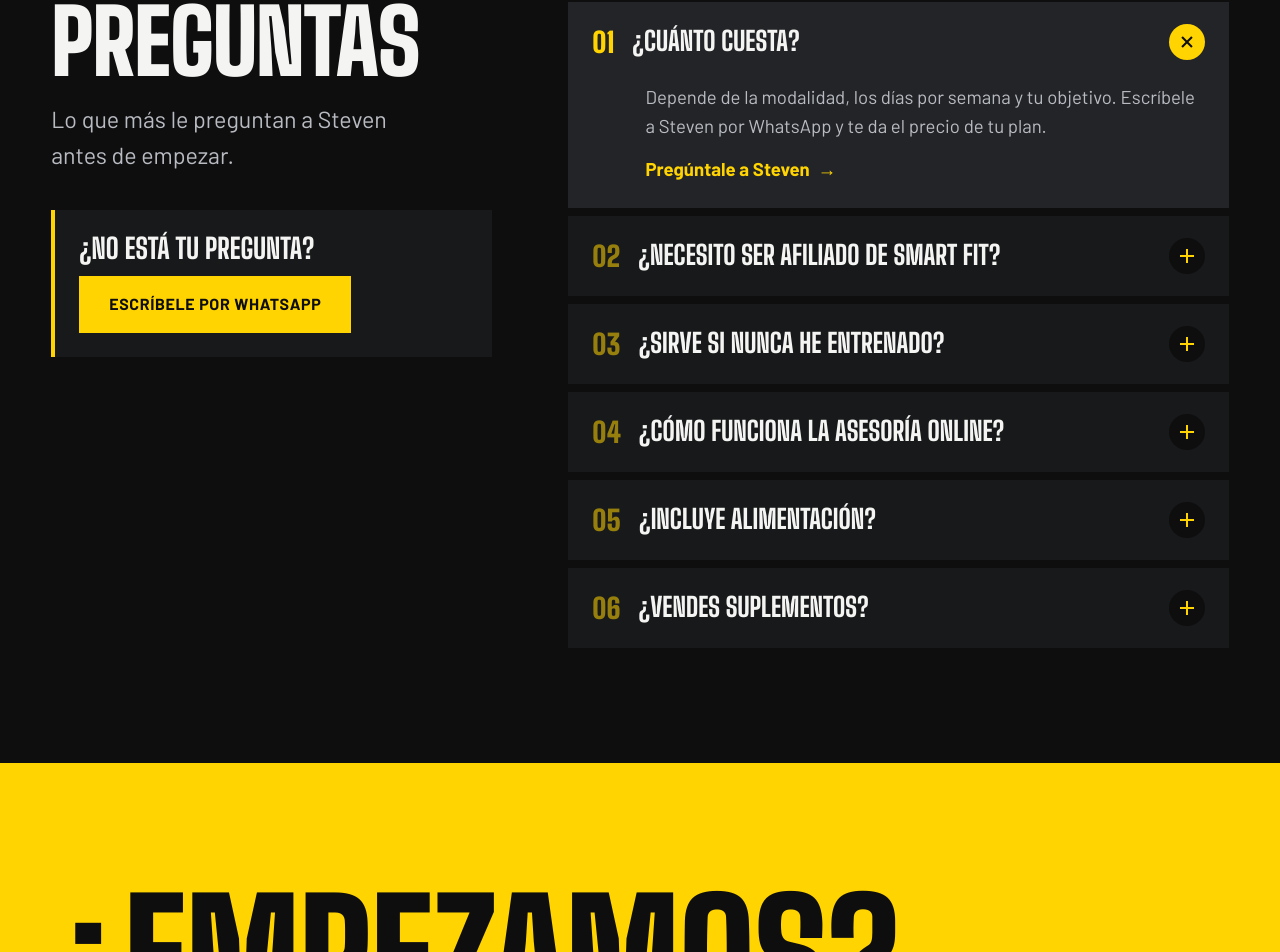
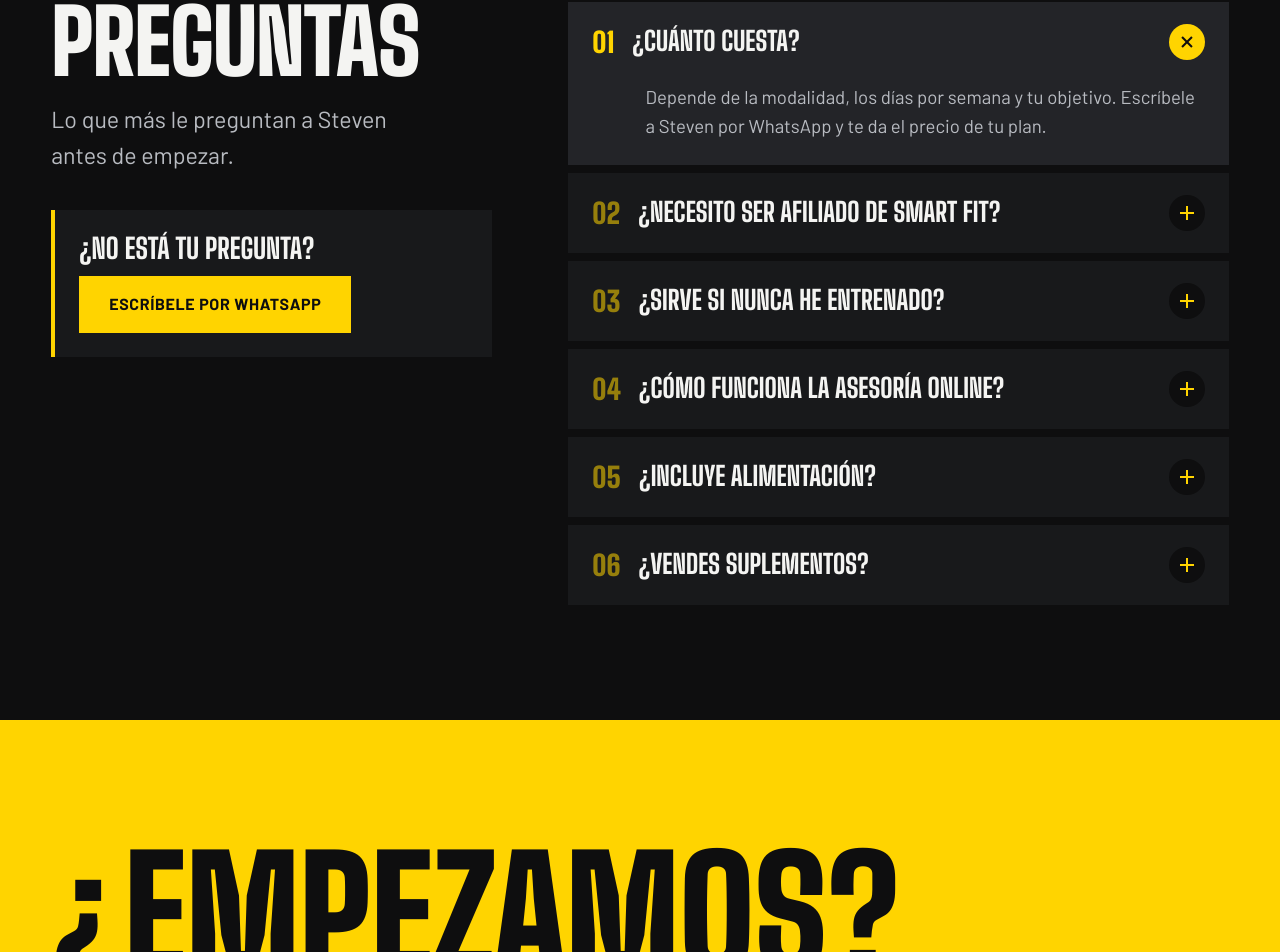
Before and after one commit to JuanMora1945/steven-pelaez-trainer, a React (Vite) app: page / in a window 1280 px wide. Shown: the part 6212-7164 px from the top of the page. Built offline with nearby package versions, Linux system fonts and the light colour scheme.

Commit message:
refactor: remove per-answer WhatsApp link from FAQ

```diff
--- a/src/components/Faq.jsx
+++ b/src/components/Faq.jsx
@@ -4,7 +4,7 @@ import { buildWhatsAppLink } from '../lib/whatsapp'
 
 const otherQuestion = buildWhatsAppLink('Hola Steven, vi tu página y tengo una pregunta: ')
 
-// Accordion: one question open at a time, each answer with a WhatsApp shortcut.
+// Accordion: one question open at a time.
 export default function Faq() {
   const [open, setOpen] = useState(0)
 
@@ -24,7 +24,6 @@ export default function Faq() {
       <ul className="faq__list">
         {faqs.map((item, i) => {
           const isOpen = i === open
-          const ask = buildWhatsAppLink(`Hola Steven, vi tu página. Tengo una duda: ${item.q}`)
           return (
             <li key={item.q} className={`faq__item${isOpen ? ' is-open' : ''}`}>
               <h3 className="faq__q">
@@ -42,9 +41,6 @@ export default function Faq() {
               </h3>
               <div id={`faq-a-${i}`} className="faq__a" role="region" aria-labelledby={`faq-q-${i}`} hidden={!isOpen}>
                 <p>{item.a}</p>
-                <a className="faq__ask" href={ask} target="_blank" rel="noopener noreferrer">
-                  Pregúntale a Steven
-                </a>
               </div>
             </li>
           )
--- a/src/index.css
+++ b/src/index.css
@@ -1106,25 +1106,6 @@ a {
   max-width: 60ch;
 }
 
-.faq__ask {
-  display: inline-flex;
-  align-items: center;
-  gap: 8px;
-  margin-top: 14px;
-  font-weight: 700;
-  color: var(--yellow);
-  text-decoration: none;
-}
-
-.faq__ask::after {
-  content: '→';
-  transition: translate 200ms var(--ease);
-}
-
-.faq__ask:hover::after {
-  translate: 4px 0;
-}
-
 /* Contact: the closing call to action */
 .contact {
   background: var(--yellow);
```
Also changed, not shown: odd/tasks/steven-landing.md (+1 -0 lines), 1 other file (tests, documents, lock files or other folders).
